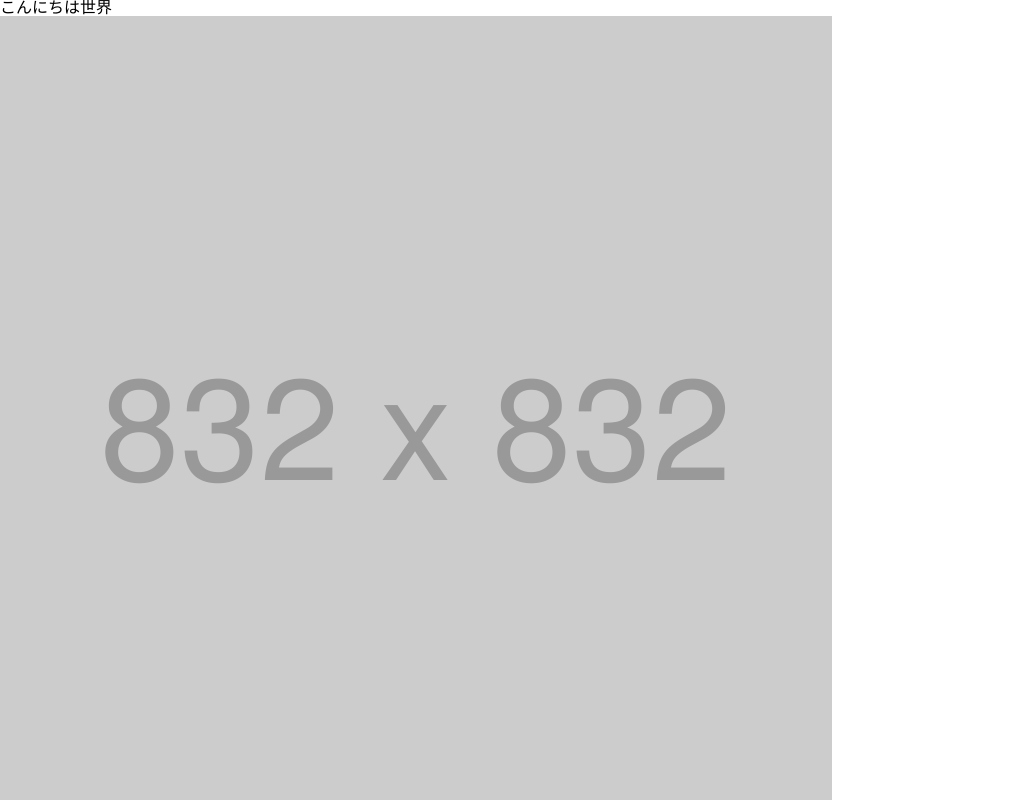
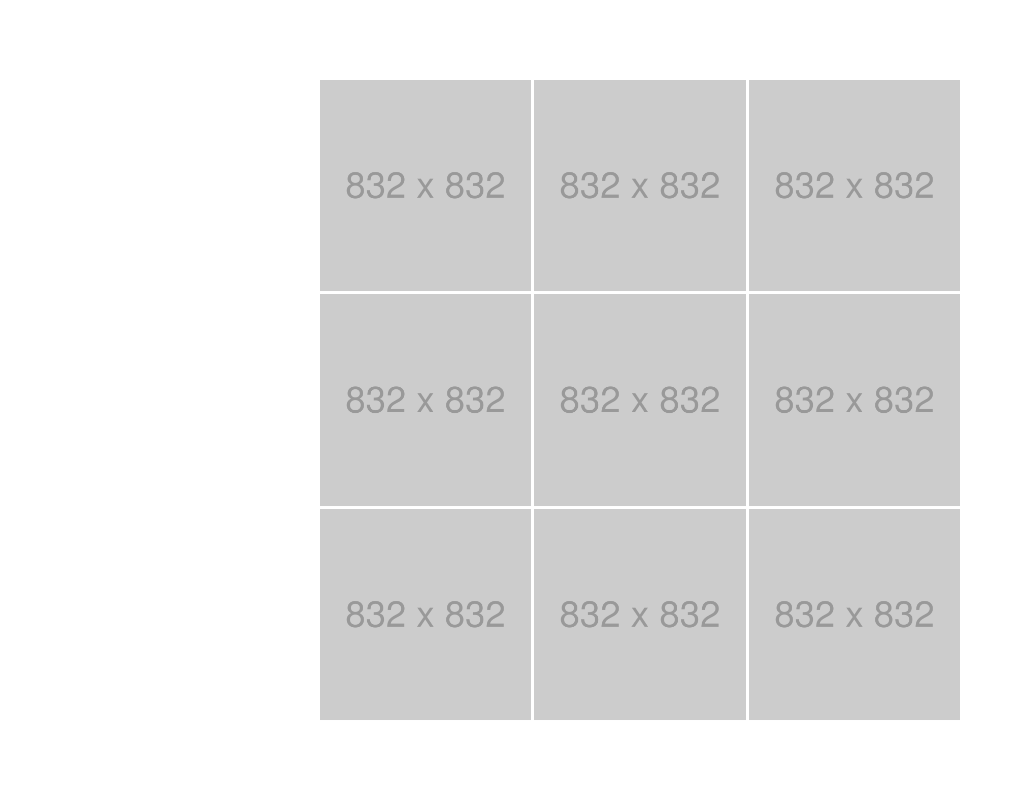
Before and after one commit to yamasakidaisuke/instagram-style-3rows, a plain HTML site: page index.html in a window 1280 px wide. Shown: the top 800 px of the page, without its empty margins (0-1023 px from the left). Drawn offline with nearby package versions, Linux system fonts and the light colour scheme.

Commit message:
ほぼ完成

```diff
--- a/css/style.css
+++ b/css/style.css
@@ -0,0 +1,38 @@
+.top-grid-img {
+	display: flex;
+	flex-flow: row wrap;
+}
+
+.top-grid-img img {
+	display: block;
+	margin: 0;
+	padding: 0;
+	width: calc(100% / 3 - 2px);
+	width: -webkit-calc(100% / 3 - 2px);
+	height: 100%;
+	/*safari用高さ調整*/
+}
+
+.top-grid-img img:not(:nth-child(3n+1)) {
+	margin-left: 3px;
+}
+
+.top-grid-img img:nth-child(n+4) {
+	margin-top: 3px;
+}
+
+/*  以下はデモ確認のためのコード 削除してもOK
+------------------------*/
+
+body {
+	margin: auto;
+	width: 375px;
+}
+
+.top-grid-img {
+	position: absolute;
+	top: 50%;
+	left: 50%;
+	-webkit-transform: translate(-50%, -50%);
+	transform: translate(-50%, -50%);
+}
--- a/index.html
+++ b/index.html
@@ -13,7 +13,6 @@
 	</head>
 
 	<body>
-		<h1>こんにちは世界</h1>
 		<div class="top-grid-img">
 			<img src="832x832.png" alt="">
 			<img src="832x832.png" alt="">
```
